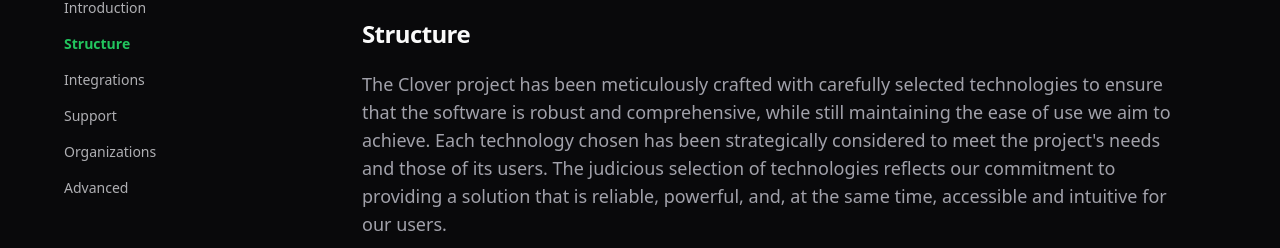
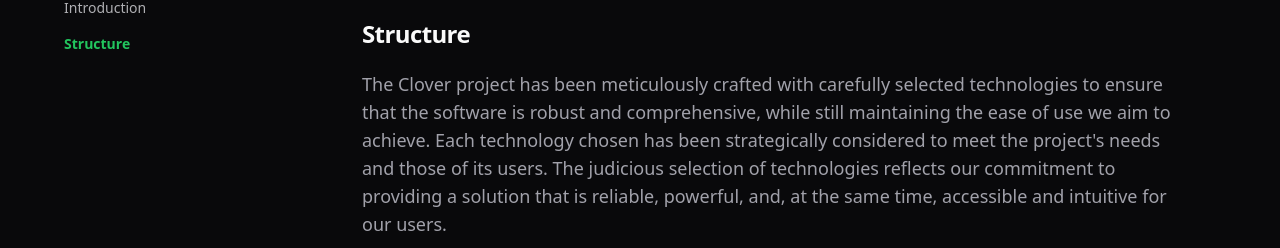
Before and after one commit to Clover-Organization/Clover, a React (Vite) app in the folder frontend/: page /docs/structure in a window 1280 px wide. Shown: the part 167-415 px from the top of the page. Built offline with nearby package versions, Linux system fonts and the light colour scheme.

Commit message:
Completion of the structure screen

```diff
--- a/frontend/package.json
+++ b/frontend/package.json
@@ -19,6 +19,7 @@
     "@radix-ui/react-checkbox": "^1.0.4",
     "@radix-ui/react-dialog": "^1.0.5",
     "@radix-ui/react-dropdown-menu": "^2.0.6",
+    "@radix-ui/react-hover-card": "^1.0.7",
     "@radix-ui/react-icons": "^1.3.0",
     "@radix-ui/react-label": "^2.0.2",
     "@radix-ui/react-menubar": "^1.0.4",
--- /dev/null
+++ b/frontend/src/components/ui/hover-card.jsx
@@ -0,0 +1,23 @@
+import * as React from "react"
+import * as HoverCardPrimitive from "@radix-ui/react-hover-card"
+
+import { cn } from "@/lib/utils"
+
+const HoverCard = HoverCardPrimitive.Root
+
+const HoverCardTrigger = HoverCardPrimitive.Trigger
+
+const HoverCardContent = React.forwardRef(({ className, align = "center", sideOffset = 4, ...props }, ref) => (
+  <HoverCardPrimitive.Content
+    ref={ref}
+    align={align}
+    sideOffset={sideOffset}
+    className={cn(
+      "z-50 w-64 rounded-md border bg-popover p-4 text-popover-foreground shadow-md outline-none data-[state=open]:animate-in data-[state=closed]:animate-out data-[state=closed]:fade-out-0 data-[state=open]:fade-in-0 data-[state=closed]:zoom-out-95 data-[state=open]:zoom-in-95 data-[side=bottom]:slide-in-from-top-2 data-[side=left]:slide-in-from-right-2 data-[side=right]:slide-in-from-left-2 data-[side=top]:slide-in-from-bottom-2",
+      className
+    )}
+    {...props} />
+))
+HoverCardContent.displayName = HoverCardPrimitive.Content.displayName
+
+export { HoverCard, HoverCardTrigger, HoverCardContent }
--- a/frontend/src/pages/docs/Docs.jsx
+++ b/frontend/src/pages/docs/Docs.jsx
@@ -25,10 +25,6 @@ const Docs = () => {
                             Introduction
                         </Link>
                         <Link to={"/docs/structure"}>Structure</Link>
-                        <Link href="#">Integrations</Link>
-                        <Link href="#">Support</Link>
-                        <Link href="#">Organizations</Link>
-                        <Link href="#">Advanced</Link>
                     </nav>
                     <div className="grid">
                         <CardHeader>
--- a/frontend/src/pages/docs/components/structure/Structure.jsx
+++ b/frontend/src/pages/docs/components/structure/Structure.jsx
@@ -27,10 +27,6 @@ const Structure = () => {
                             Introduction
                         </Link>
                         <Link href="#" className="font-semibold text-primary">Structure</Link>
-                        <Link href="#">Integrations</Link>
-                        <Link href="#">Support</Link>
-                        <Link href="#">Organizations</Link>
-                        <Link href="#">Advanced</Link>
                     </nav>
                     <div className="grid">
                         <CardHeader>
```
Also changed, not shown: 1 other file (tests, documents, lock files or other folders).
